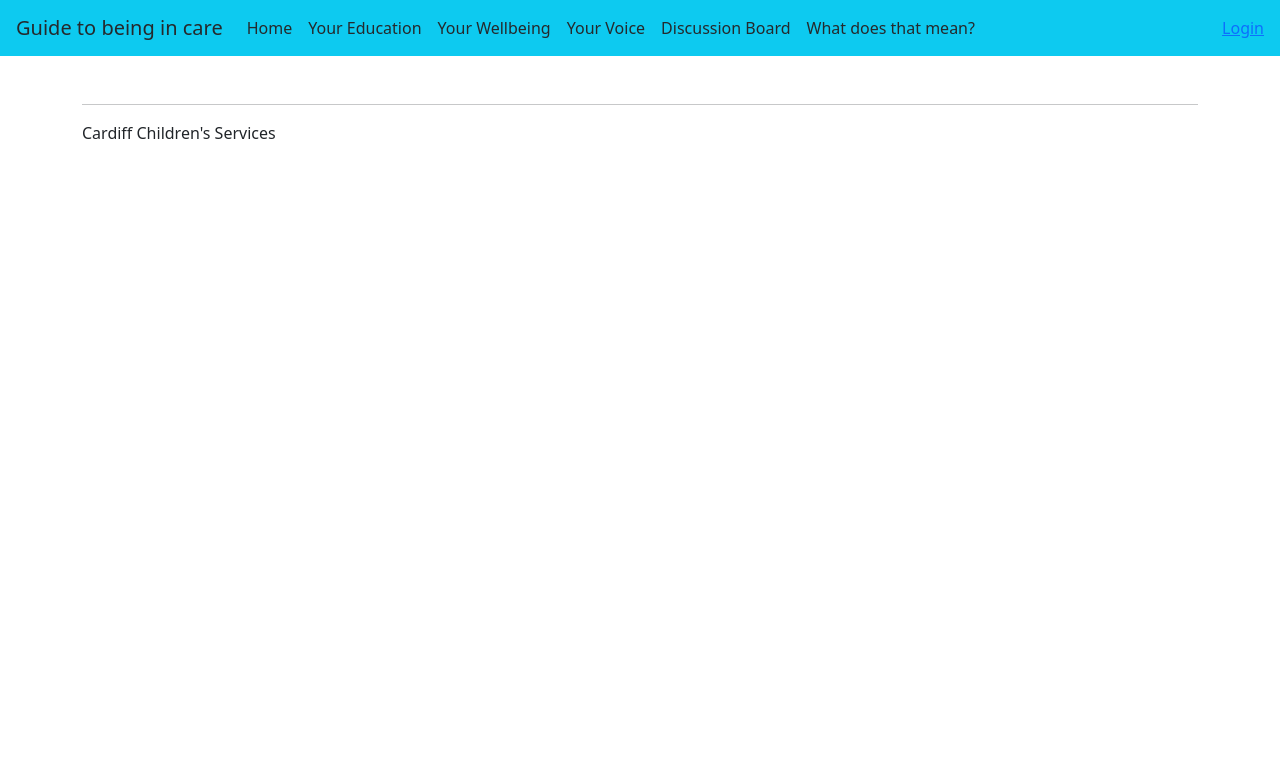
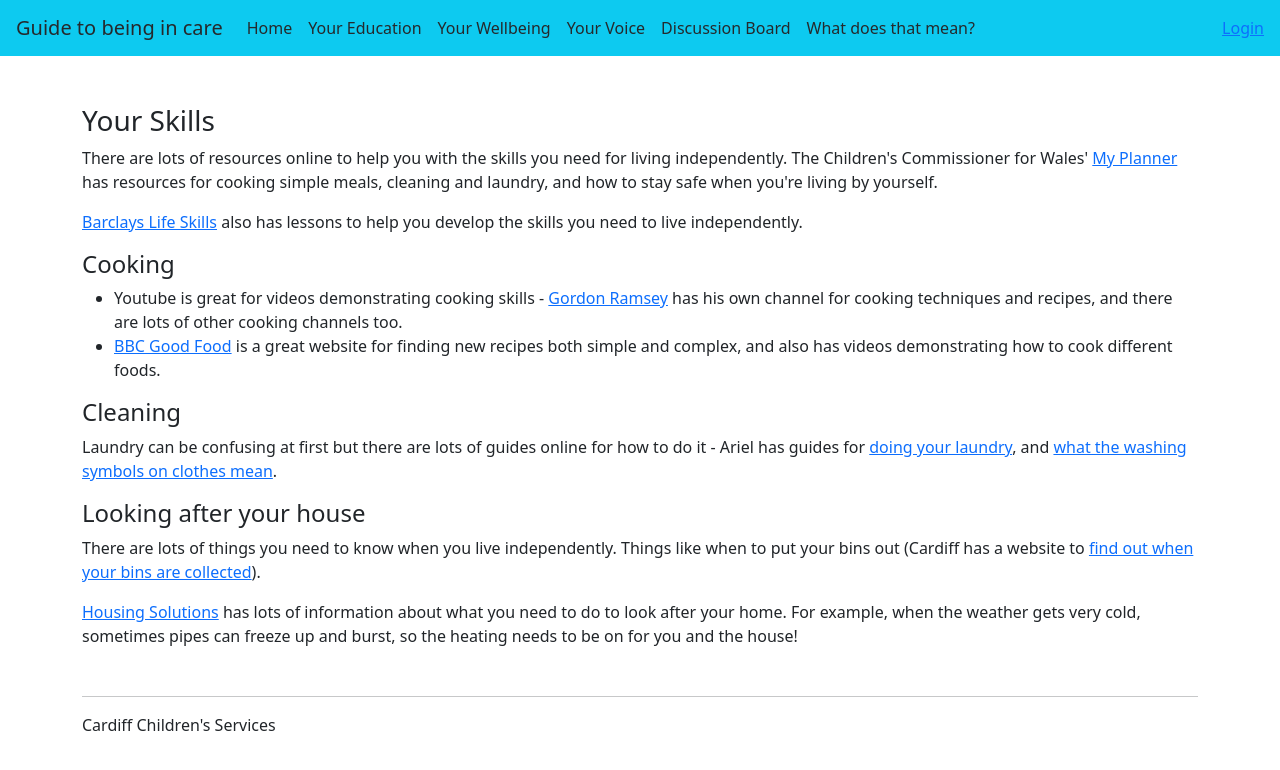
Before and after one commit to pyjaks/Guide-to-Being-in-Care-FYP, a Django app: template guide/main/templates/main/your-skills.html in a window 1280 px wide. Shown: the top 770 px of the page. Run offline with Django 3.2, Linux system fonts and the light colour scheme; the template is opened without the code that fills it, so the values that code supplies are empty; some libraries are stand-ins or nearby versions.

Commit message:
Add some info to 16+ and your-skills pages

```diff
--- a/guide/main/templates/main/your-skills.html
+++ b/guide/main/templates/main/your-skills.html
@@ -1 +1,34 @@
 {% extends "base.html" %}
+
+{% block title %} - Your Skills {% endblock %}
+{% block content %}
+<h3>Your Skills</h3>
+<p>There are lots of resources online to help you with the skills you need for living independently.
+The Children's Commissioner for Wales' <a href="https://myplanner.childrenscommissioner.wales/living-independently/">My Planner</a>
+    has resources for cooking simple meals, cleaning and laundry, and how to stay safe when you're living by yourself.
+<p><a href="https://barclayslifeskills.com/educators/support/moving-forward-after-care/">Barclays Life Skills</a>
+    also has lessons to help you develop the skills you need to live independently.</p>
+
+<h4>Cooking</h4>
+<ul>
+    <li>Youtube is great for videos demonstrating cooking skills - <a href="https://www.youtube.com/channel/UCIEv3lZ_tNXHzL3ox-_uUGQ">Gordon Ramsey</a> has his own channel for cooking techniques and recipes, and there
+    are lots of other cooking channels too.</li>
+    <li><a href="https://www.bbcgoodfood.com/">BBC Good Food</a> is a great website for finding new recipes both simple and complex, and also has videos demonstrating how to cook different foods.</li>
+</ul>
+
+<h4>Cleaning</h4>
+
+<p>Laundry can be confusing at first but there are lots of guides online for how to do it - Ariel has guides for
+    <a href="https://www.ariel.co.uk/en-gb/how-to-wash/how-to-do-laundry">doing your laundry</a>, and
+<a href="https://www.ariel.co.uk/en-gb/how-to-wash/how-to-do-laundry/fabric-care-labels">what the washing
+    symbols on clothes mean</a>.</p>
+
+<h4>Looking after your house</h4>
+<p>There are lots of things you need to know when you live independently. Things like when to put your
+    bins out (Cardiff has a website to <a href="https://www.cardiff.gov.uk/ENG/resident/Rubbish-and-recycling/When-are-my-bins-collected/Pages/default.aspx">
+        find out when your bins are collected</a>).</p>
+<p><a href="https://www.housingsolutions.co.uk/rent-repairs/home-advice/tips-for-looking-after-your-home/">
+    Housing Solutions</a> has lots of information about what you need to do to look after your home. For example,
+when the weather gets very cold, sometimes pipes can freeze up and burst, so the heating needs to be on for you and the house!</p>
+
+{% endblock %}
```
Also changed, not shown: guide/main/templates/main/16+.html (+20 -3 lines).
